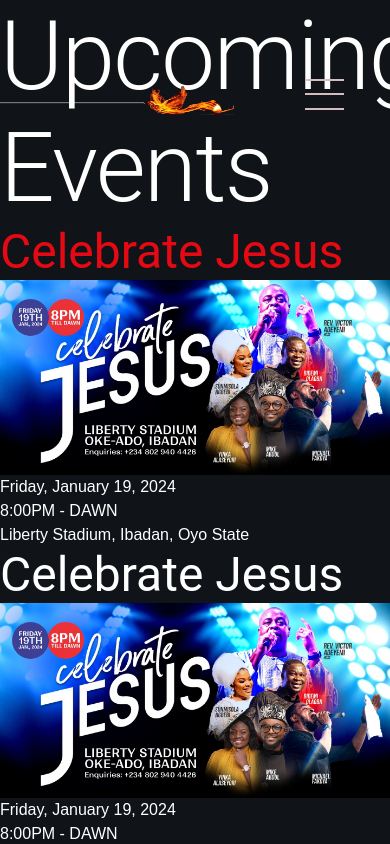
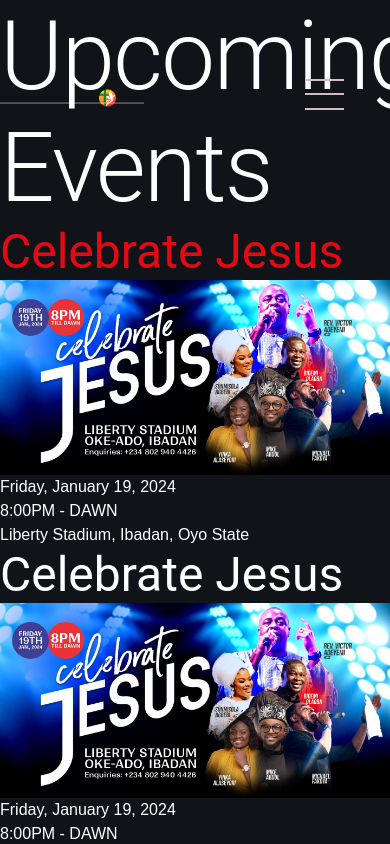
Before and after one commit to oduyemi/thechurchesonline, a React (Create React App) app: page /events in a window 390 px wide. Shown: the top 844 px of the page. Built offline with nearby package versions, Linux system fonts and the light colour scheme; the HTML template or start-up script is replaced by a standard one.

Commit message:
logo changed

```diff
--- a/src/App.css
+++ b/src/App.css
@@ -87,10 +87,6 @@
   border: none;
 }
 
-.header-logo img {
-  width: 108px;
-  height: 28px;
-}
 
 .header-nav-wrap {
   z-index: 101;
@@ -268,7 +264,6 @@
   }
 
   .logo {
-    width: 90%;
     margin-top: -4%;
     margin-left: -36%;
   }
--- a/src/components/Header.jsx
+++ b/src/components/Header.jsx
@@ -43,7 +43,7 @@
     <header className="s-header">
       <Box className="header-logo">
         <Link className="logo" href="/">
-          <img src={require("../assets/logo/logo.png")} className="w-40 h-40" alt="logo" />
+          <img src={require("../assets/logo/logo.png")} width="6%" alt="logo" />
         </Link>
       </Box>
 
```
Also changed, not shown: src/assets/logo/logo.png, 1 other file (tests, documents, lock files or other folders).
